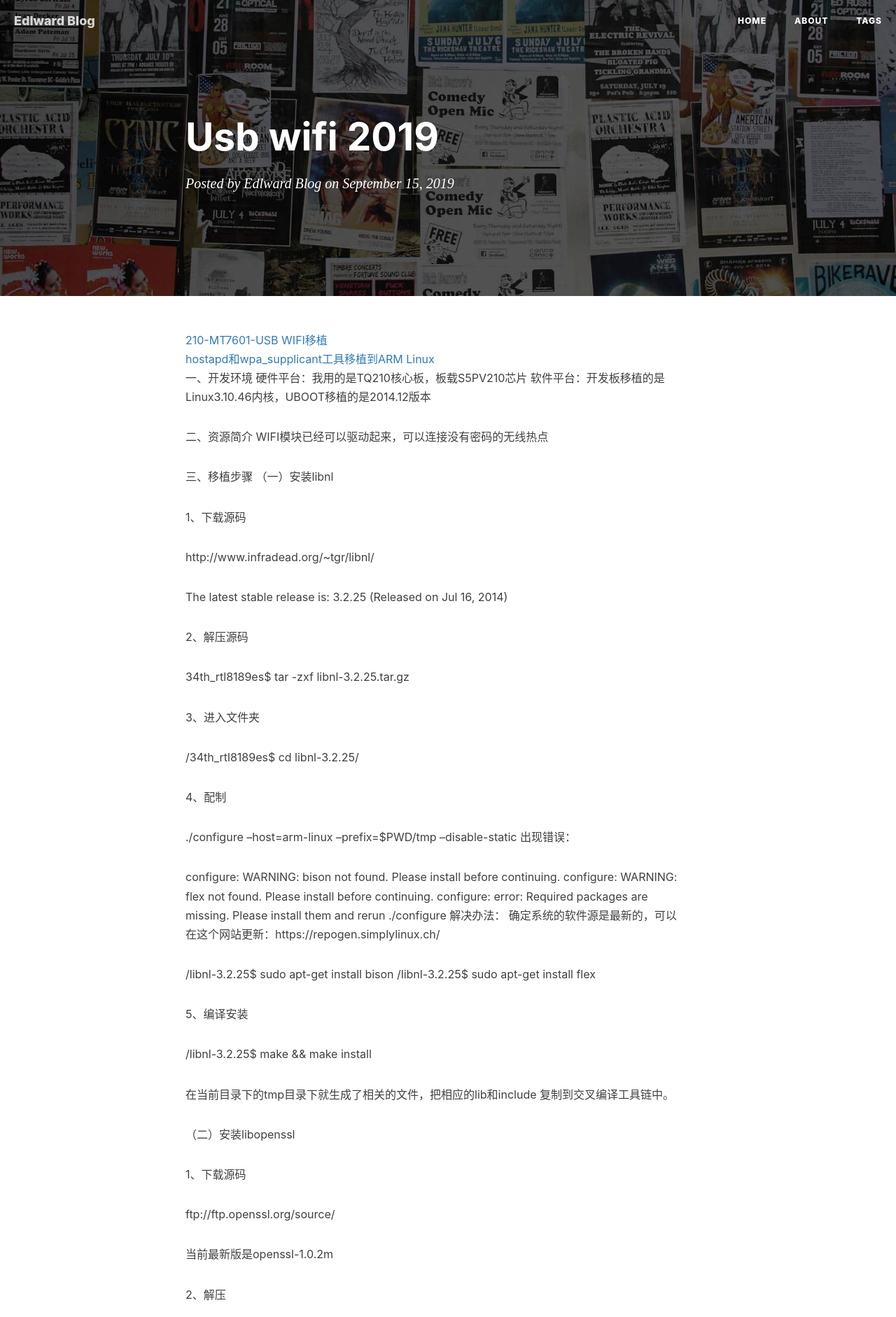
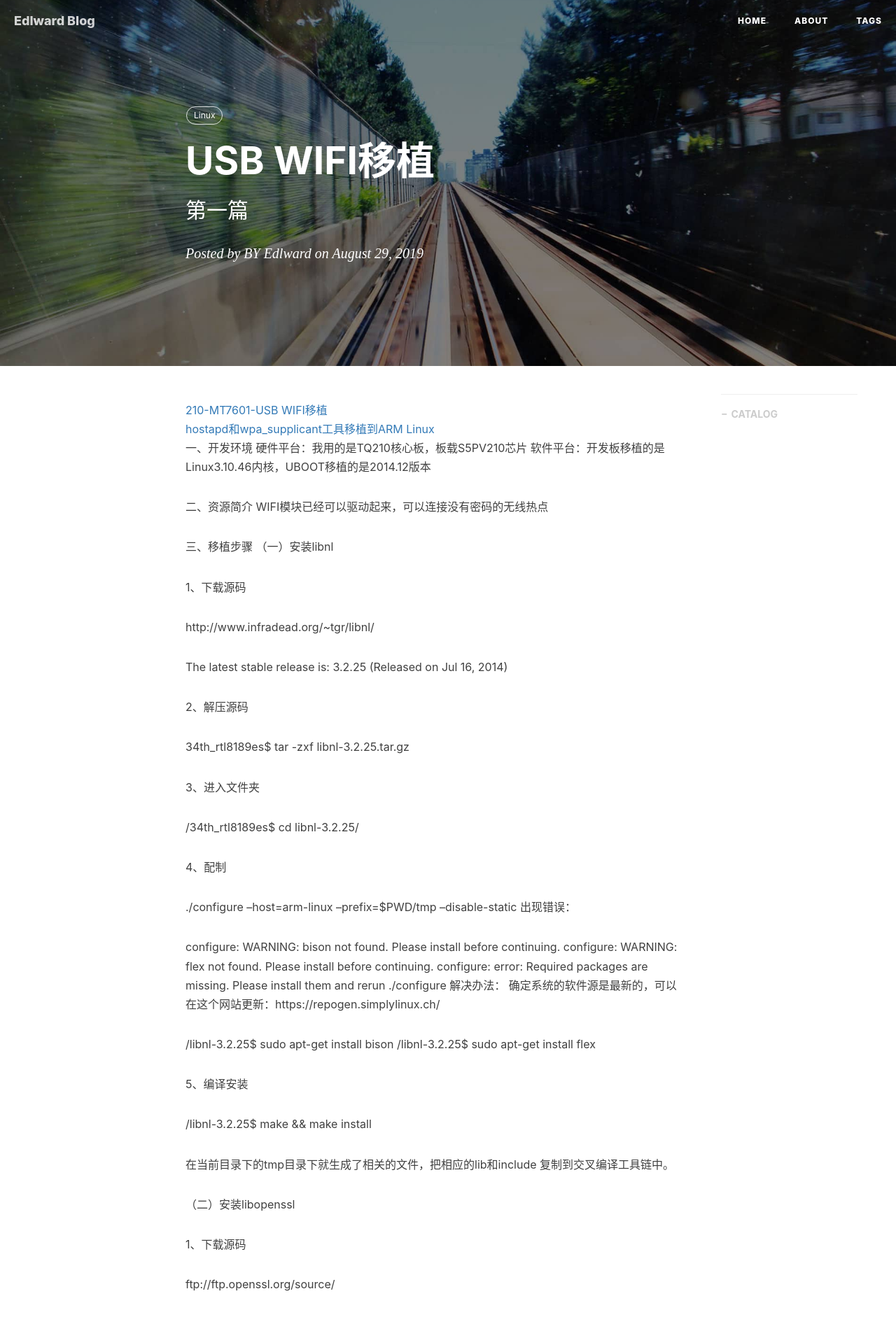
Before and after one commit to gary-robotics/dlward, a Jekyll site: the page built from _posts/2019-09-15-usb wifi-2019.markdown, in a window 1280 px wide. Shown: the top 1882 px of the page at 70% size. Built offline with Jekyll 4.4.1, drawn with Linux system fonts in a browser that asks for light colours; nearby versions of some CDN libraries; our own code applies the rules of GitHub Pages for plain Markdown files; comment, search, counter and statistics services are not loaded; some of the changed text lies outside the part shown.

Commit message:
Update 2019-09-15-usb wifi-2019.markdown

```diff
--- a/_posts/2019-09-15-usb wifi-2019.markdown
+++ b/_posts/2019-09-15-usb wifi-2019.markdown
@@ -1,4 +1,14 @@
-
+---
+layout:     post                    # 使用的布局（不需要改）
+title:      USB WIFI移植                # 标题
+subtitle:    第一篇                  #副标题
+date:       2019-08-29              # 时间
+author:     BY Edlward              # 作者
+header-img: img/post-bg-2015.jpg    #这篇文章标题背景图片
+catalog: true                       # 是否归档
+tags:                               #标签
+    - Linux
+---
 
 [210-MT7601-USB WIFI移植](https://blog.csdn.net/wangdapao12138/article/details/82559422)
 [hostapd和wpa_supplicant工具移植到ARM Linux](https://blog.csdn.net/zhaoxd200808501/article/details/74392453)
```
